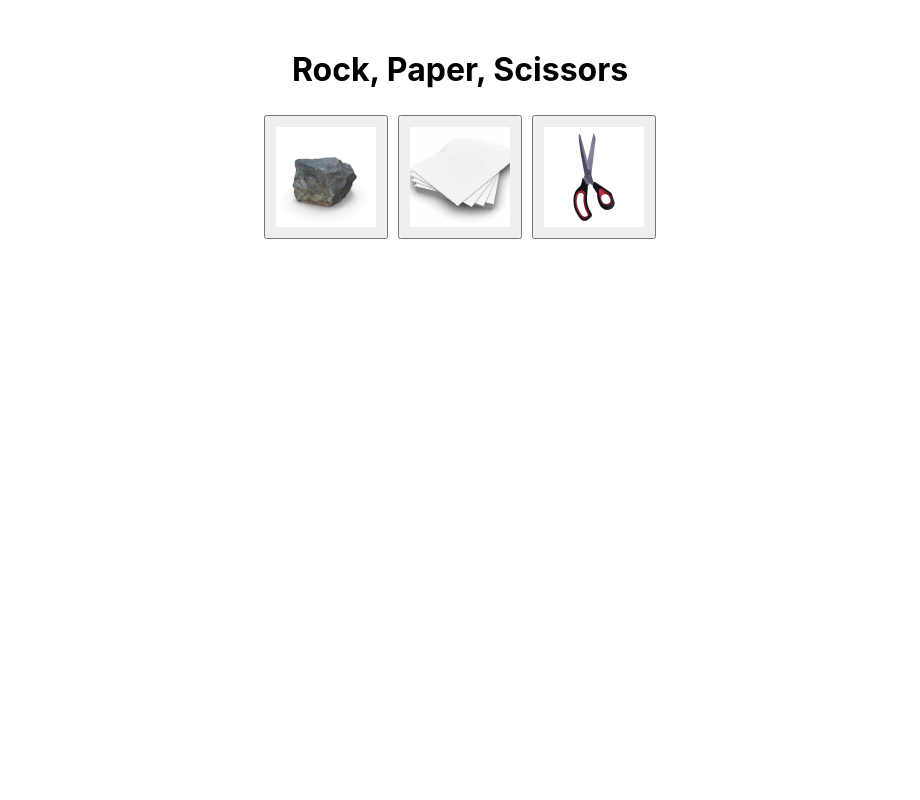
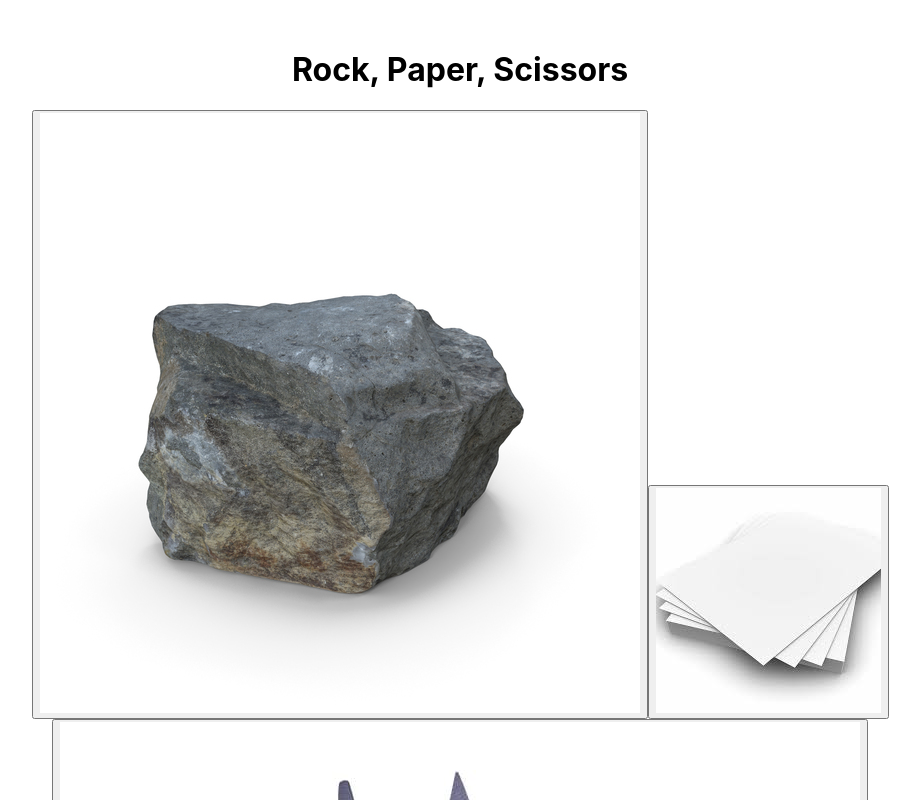
Before and after one commit to hariake/reactingproject, a React (Create React App) app: page / in a window 1280 px wide. Shown: the top 800 px of the page, without its empty margins (180-1100 px from the left). Built offline with nearby package versions, Linux system fonts and the light colour scheme.

Commit message:
Is broken rn but dont worry

```diff
--- a/src/App.css
+++ b/src/App.css
@@ -3,23 +3,3 @@
   text-align: center;
   margin-top: 50px;
 }
-
-.choices {
-  display: flex;
-  justify-content: center;
-  margin: 20px;
-}
-
-button {
-  font-size: 16px;
-  margin: 5px;
-  padding: 10px;
-  cursor: pointer;
-  display: flex;
-  flex-direction: column;
-  align-items: center;
-}
-
-img {
-  max-height: 100px;
-}
--- /dev/null
+++ b/src/components/Choices.css
@@ -0,0 +1,5 @@
+.choices {
+    display: flex;
+    justify-content: center;
+    margin: 20px;
+}
```
Also changed, not shown: src/components/ResultText.css (deleted).
